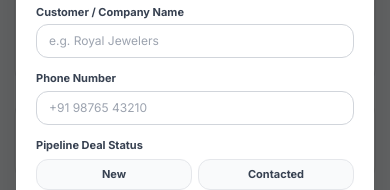
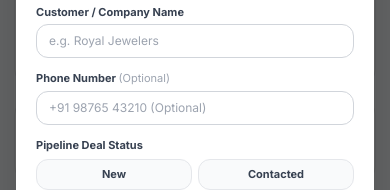
Before and after one commit to blackarmourr/CATGORITHM, a React (Vite) app: page /admin in a window 390 px wide. Both pictures are taken after a click on the button "Log as Pipeline Deal". Shown: the part 1249-1439 px from the top of the page. Built offline with nearby package versions, Linux system fonts and the light colour scheme.

Commit message:
Make phone number optional in pipeline deal logging

```diff
--- a/src/components/calculator/QuotationForm.tsx
+++ b/src/components/calculator/QuotationForm.tsx
@@ -122,8 +122,8 @@ _Offer valid for 30 days. Contact us to reserve your screen inventory._
   // Save enquiry into internal dashboard
   async function handleSaveDeal(e: React.FormEvent) {
     e.preventDefault()
-    if (!clientName.trim() && !clientPhone.trim()) {
-      toast.error('Please enter at least client name or phone number')
+    if (!clientName.trim()) {
+      toast.error('Please enter customer / company name')
       return
     }
     setSavingLead(true)
@@ -345,11 +345,12 @@ _Offer valid for 30 days. Contact us to reserve your screen inventory._
                 />
               </div>
               <div>
-                <label className="text-[11px] font-bold text-gray-700 block mb-1">Phone Number</label>
+                <label className="text-[11px] font-bold text-gray-700 block mb-1">
+                  Phone Number <span className="text-gray-400 font-normal">(Optional)</span>
+                </label>
                 <input
                   type="tel"
-                  required
-                  placeholder="+91 98765 43210"
+                  placeholder="+91 98765 43210 (Optional)"
                   value={clientPhone}
                   onChange={(e) => setClientPhone(e.target.value)}
                   className="w-full px-3 py-2 text-xs rounded-xl border border-gray-300 focus:outline-none focus:border-accent"
--- a/src/components/customCalculator/CustomQuotationForm.tsx
+++ b/src/components/customCalculator/CustomQuotationForm.tsx
@@ -126,8 +126,8 @@ _Offer valid for 30 days. Contact us to reserve your screen slots._
   // Save deal into pipeline
   async function handleSaveDeal(e: React.FormEvent) {
     e.preventDefault()
-    if (!clientName.trim() && !clientPhone.trim()) {
-      toast.error('Please enter at least client name or phone number')
+    if (!clientName.trim()) {
+      toast.error('Please enter client or business name')
       return
     }
     setSavingLead(true)
@@ -268,7 +268,7 @@ _Offer valid for 30 days. Contact us to reserve your screen slots._
             <Phone size={14} className="absolute left-3 top-1/2 -translate-y-1/2 text-gray-400" />
             <input
               type="tel"
-              placeholder="Phone Number (e.g. 9876543210)"
+              placeholder="Phone Number (optional)"
               value={clientPhone}
               onChange={(e) => setClientPhone(e.target.value)}
               className="w-full pl-9 pr-3 py-2 text-xs font-semibold rounded-xl border border-gray-200 focus:outline-none focus:border-accent bg-gray-50/50 focus:bg-white"
@@ -349,10 +349,12 @@ _Offer valid for 30 days. Contact us to reserve your screen slots._
               </div>
 
               <div>
-                <label className="font-bold text-gray-700 block mb-1">Phone Number</label>
+                <label className="font-bold text-gray-700 block mb-1">
+                  Phone Number <span className="text-gray-400 font-normal">(Optional)</span>
+                </label>
                 <input
                   type="tel"
-                  placeholder="e.g. 9746336175"
+                  placeholder="e.g. 9746336175 (Optional)"
                   value={clientPhone}
                   onChange={(e) => setClientPhone(e.target.value)}
                   className="w-full p-2.5 rounded-xl border border-gray-300 font-semibold focus:outline-none focus:border-accent"
```
